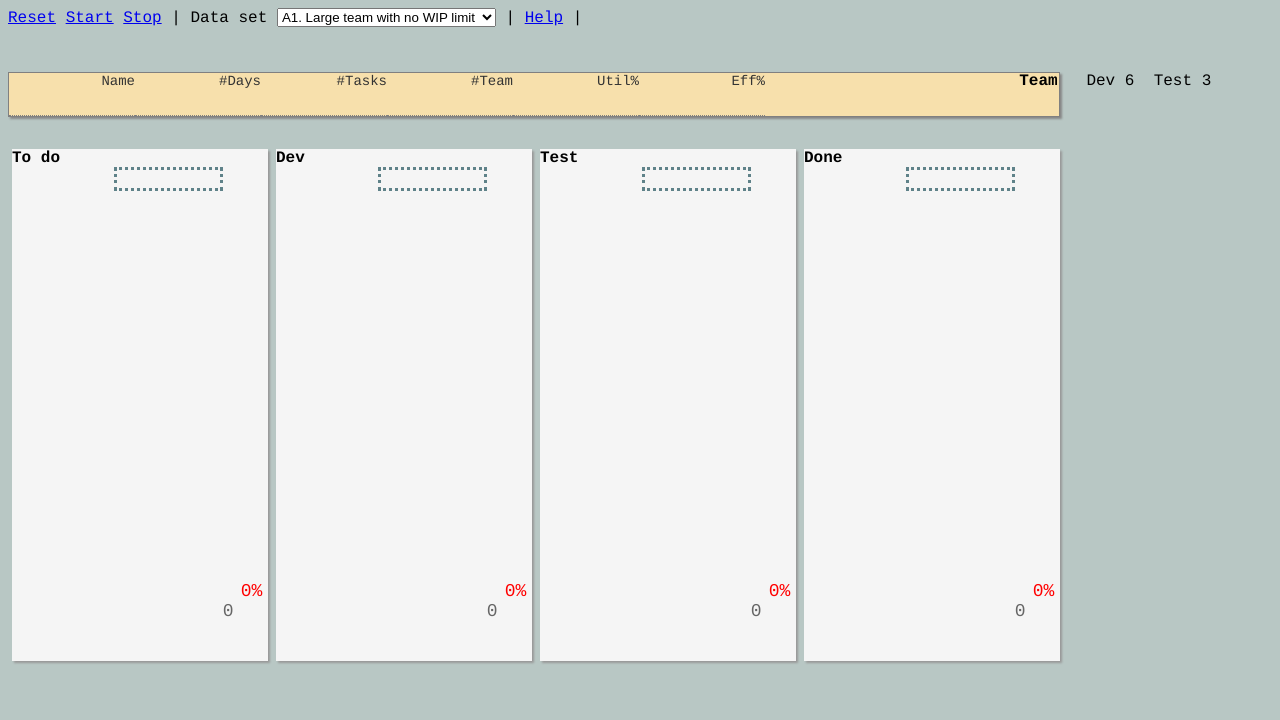
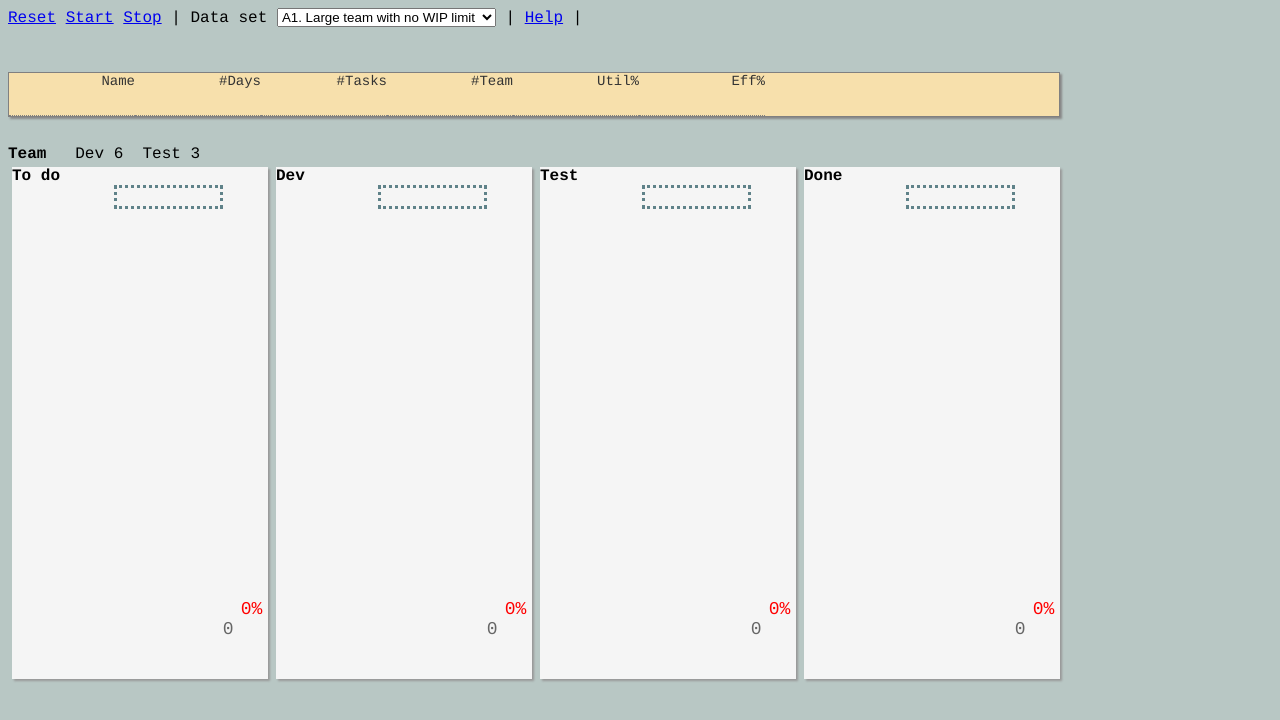
Before and after one commit to tkjelsrud/wiplimit, a plain HTML site: page simu.html in a window 1280 px wide. Drawn offline with nearby package versions, Linux system fonts and the light colour scheme.

Commit message:
Update simu.html

```diff
--- a/simu.html
+++ b/simu.html
@@ -188,7 +188,7 @@
         </tr>
       </table>
     </div-->
-    <div style="float:left;width:80%">
+    <div style="float:left;width:100%">
       <div id="simuout">
         <div>Name</div><div>#Days</div><div>#Tasks</div>
         <div>#Team</div><div>Util%</div><div>Eff%</div><!--div>Cost</div-->
```
